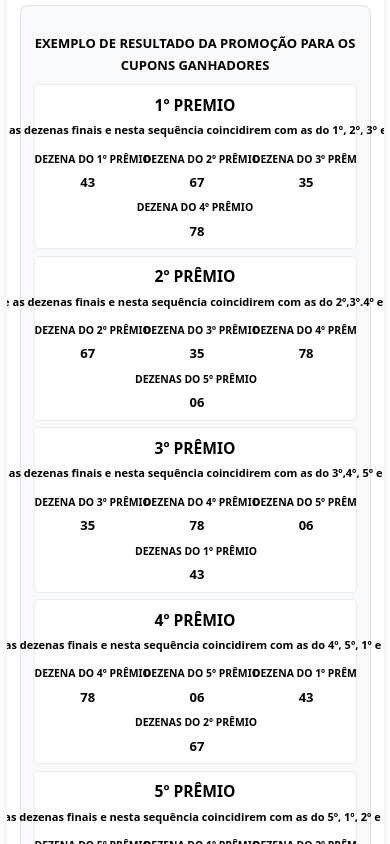
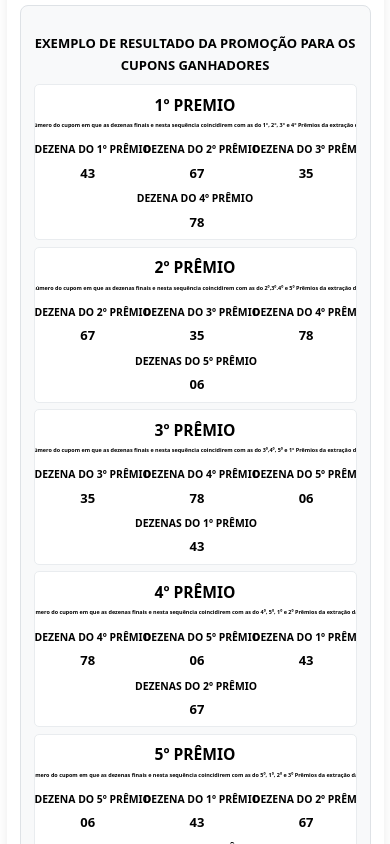
Before and after one commit to Hericlesh/megaquadra, a React (Vite) app: page /regulamento in a window 390 px wide. Shown: the part 3640-4484 px from the top of the page. Built offline with nearby package versions, Linux system fonts and the light colour scheme.

Commit message:
Update Regulamento.css

```diff
--- a/src/pages/Regulamento.css
+++ b/src/pages/Regulamento.css
@@ -153,6 +153,11 @@
   .lotto-table tr {
     min-height: 2rem;
   }
+
+  .winner-description {
+    font-size: 0.38rem;
+    line-height: 1.1;
+  }
 }
 
 .regulamento-container pre {
@@ -208,7 +213,9 @@
   margin-right: auto;
   padding: 0;
   white-space: nowrap; /* Mantem o texto em uma linha */
-  font-size: 1rem;
+  font-size: clamp(0.32rem, 0.8vw + 0.15rem, 1rem);
+  max-width: 100%;
+  overflow: hidden;
   font-weight: bold;
   display: flex;
   justify-content: center;
@@ -361,8 +368,8 @@
   }
 
   .winner-description {
-    font-size: 0.85rem;
-    line-height: 1.4;
+    font-size: 0.42rem;
+    line-height: 1.15;
   }
 
   .result-section {
```
